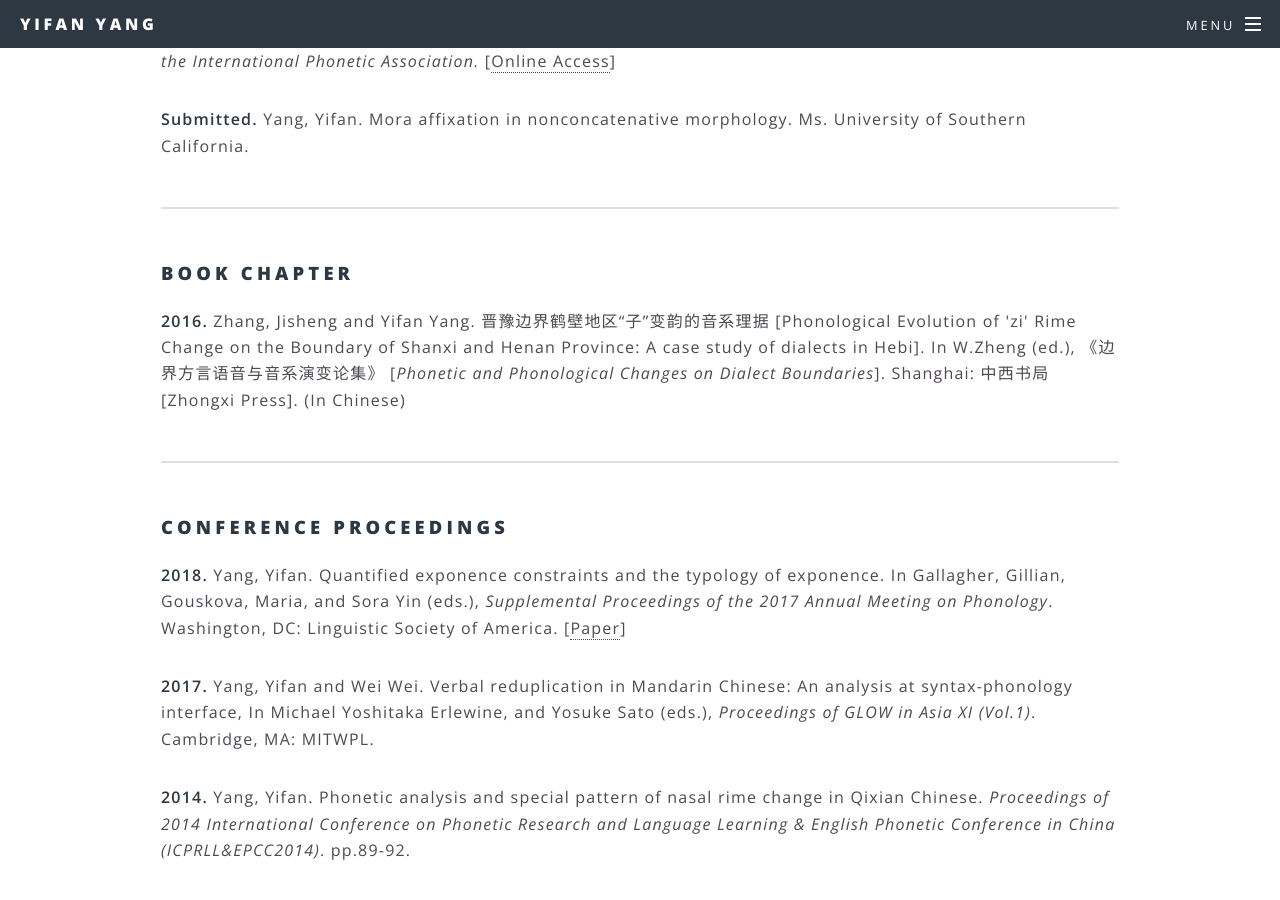
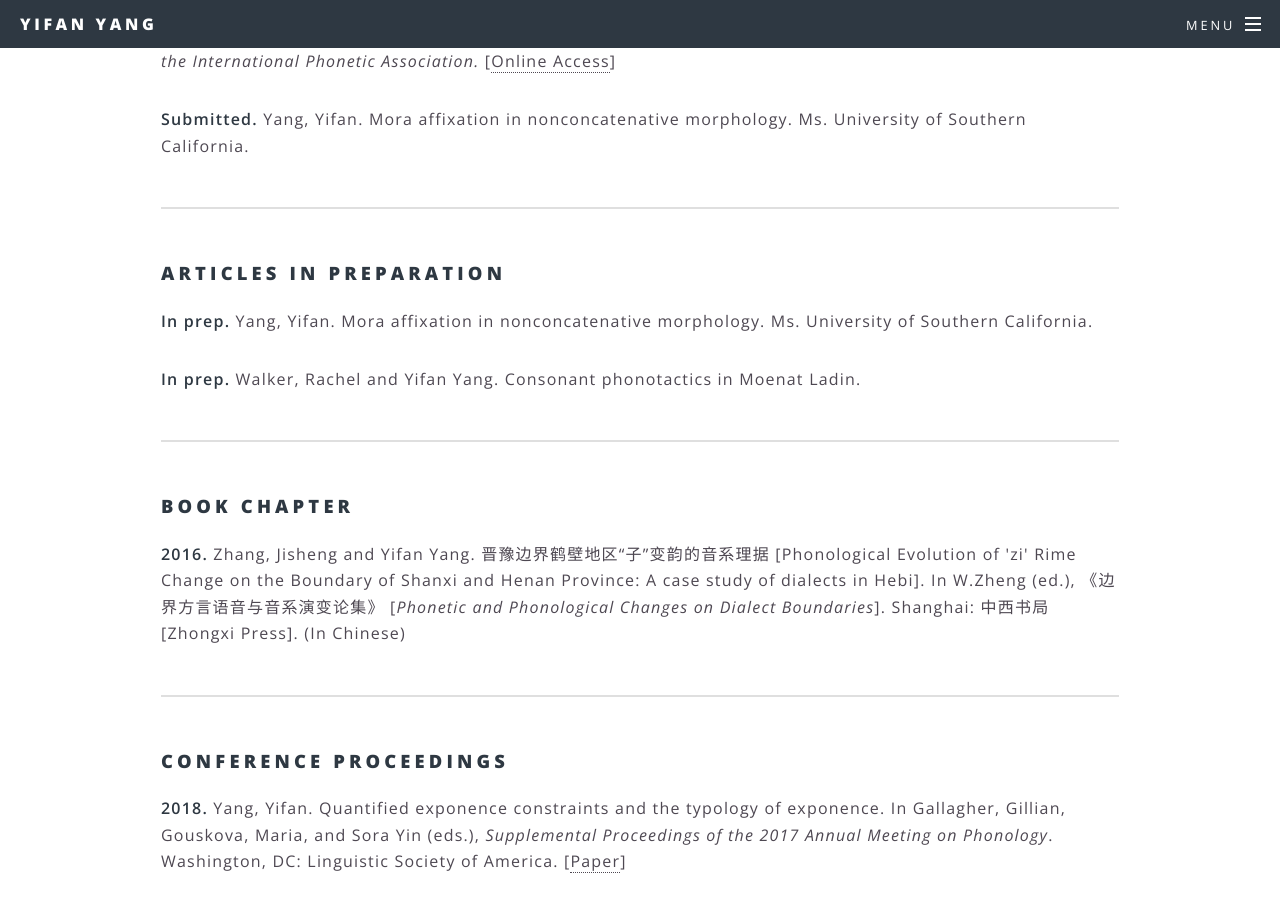
Before and after one commit to MuxuanHe/MuxuanHe, a Jekyll site: the page built from 2Papers.html, in a window 1280 px wide and 900 px high, scrolled down 545 px. Built offline with Jekyll 4.4.1, drawn with Linux system fonts in a browser that asks for light colours.

Commit message:
Update 2Papers.html

```diff
--- a/2Papers.html
+++ b/2Papers.html
@@ -28,6 +28,18 @@ title: Research
 					Ms. University of Southern California.</p>
 
 			</section>
+
+			<hr />
+
+			<section>
+				<header>
+					<h3>Articles in Preparation</h3>
+				</header>
+
+				<p><b>In prep.</b> Yang, Yifan. Mora affixation in nonconcatenative morphology.
+					Ms. University of Southern California.</p>
+
+				<p><b>In prep.</b> Walker, Rachel and Yifan Yang. Consonant phonotactics in Moenat Ladin.</p>
 
 			<hr />
 
```
